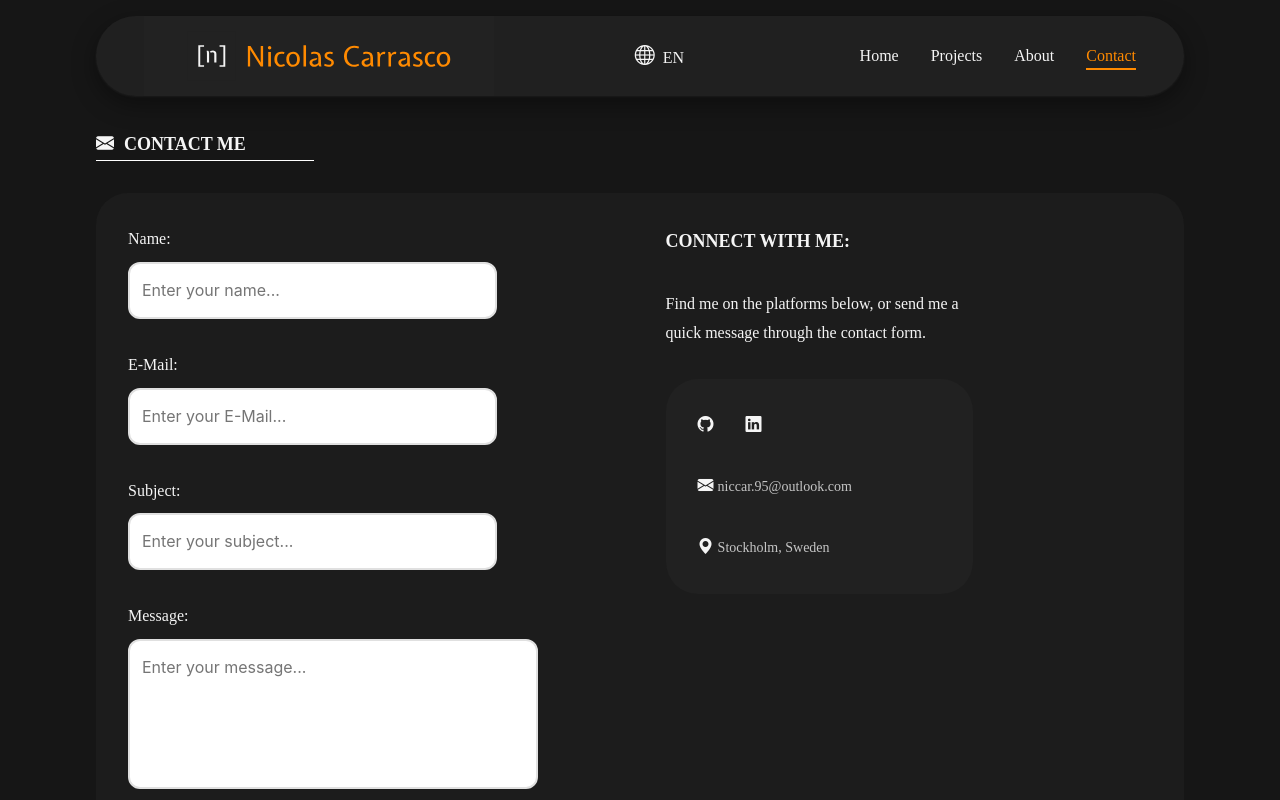
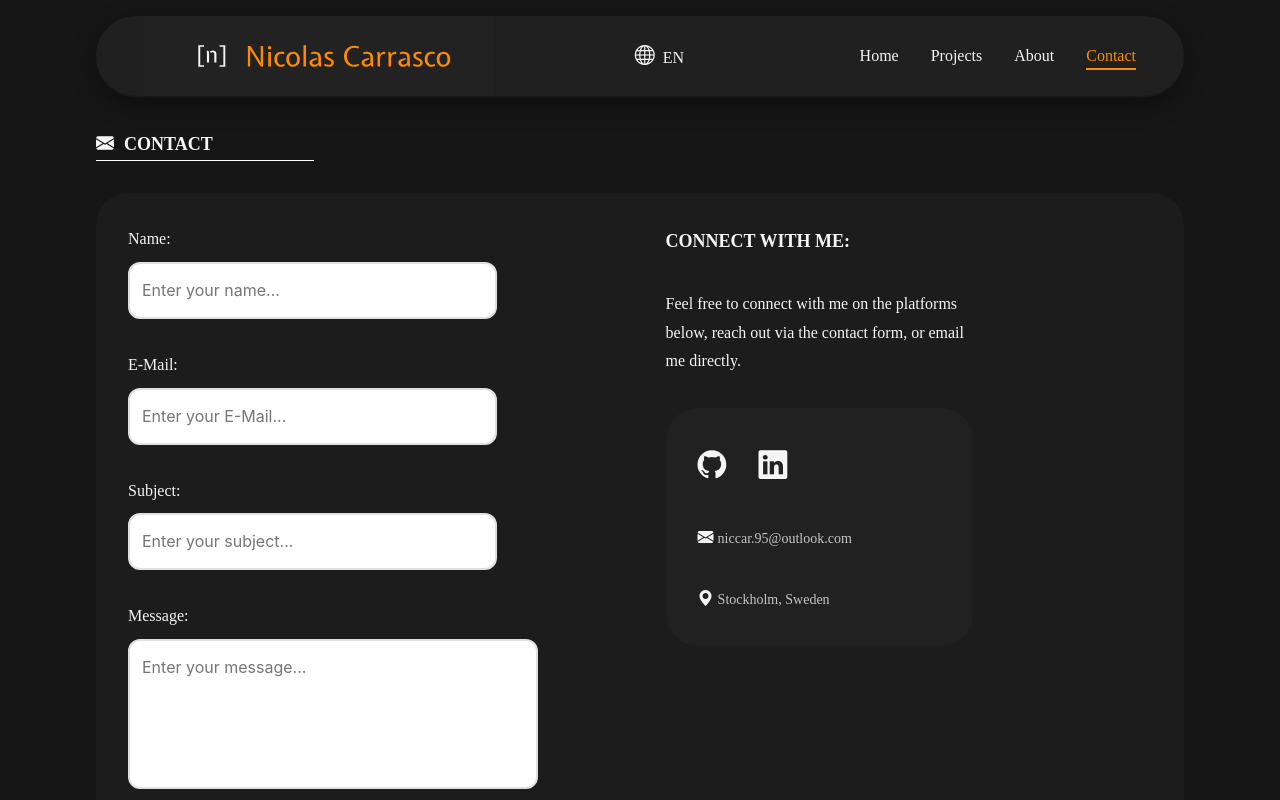
Before and after one commit to Niccar95/Portfolio-React, a React (Vite) app: page /contact in a window 1280 px wide. Shown: the top 800 px of the page. Built offline with nearby package versions, Linux system fonts and the light colour scheme; some icons are missing; a web font is replaced by a local one.

Commit message:
added translations to new contact sections

```diff
--- a/src/components/ContactForm.tsx
+++ b/src/components/ContactForm.tsx
@@ -115,31 +115,28 @@ export const ContactForm = () => {
         )}
       </form>
       <section className="socialLinks">
-        <h3 className="socialHeading">
-          {t("contact.social.title", "Connect with me:")}
-        </h3>
-        <p className="socialText">
-          Find me on the platforms below, or send me a quick message through the
-          contact form.
-        </p>
+        <h3 className="socialHeading">{t("contact.social.title")}</h3>
+        <p className="socialText">{t("contact.social.description")}</p>
         <div className="linkContainer">
           <div className="socialIconLinks">
-            <a
+            <motion.a
+              whileHover={{ scale: 1.2 }}
               href="https://github.com/Niccar95"
               target="_blank"
               rel="noopener noreferrer"
               aria-label="GitHub"
             >
               <i className="bi bi-github"></i>
-            </a>
-            <a
+            </motion.a>
+            <motion.a
+              whileHover={{ scale: 1.2 }}
               href="https://www.linkedin.com/in/nicolas-carrasco-6882402a5/"
               target="_blank"
               rel="noopener noreferrer"
               aria-label="LinkedIn"
             >
               <i className="bi bi-linkedin"></i>
-            </a>
+            </motion.a>
           </div>
           <a
             href="mailto:niccar.95@outlook.com"
@@ -157,7 +154,9 @@ export const ContactForm = () => {
             aria-label="Location"
           >
             <i className="bi bi-geo-alt-fill"></i>{" "}
-            <span className="linkText">Stockholm, Sweden</span>
+            <span className="linkText">
+              Stockholm, {t("contact.social.country")}
+            </span>
           </a>
         </div>
       </section>
--- a/src/locales/en.json
+++ b/src/locales/en.json
@@ -1,7 +1,6 @@
 {
     "home": {
       "heading": "Home",
-      "greeting": "Hello, my name is",
       "presentation": "I'm a Frontend developer that enjoys crafting intuitive and efficient user interfaces. Always exploring new technologies, I focus on creating seamless digital experiences.",
       "cv-button": "Download my CV",
       "stack-heading": "Tech Stack",
@@ -22,8 +21,7 @@
       "headings": {
         "connect": "Connect",
         "navigation": "Navigation"
-      },
-      "copyright": "© {{year}} Nicolas Carrasco"
+      }
     },
     "about": {
        "heading": "About Me",
@@ -33,7 +31,12 @@
        "paragraph3": "Recently, I’ve been expanding my knowledge in Next.js, Sanity CMS, Headless CMS solutions, and Node.js to become a more well-rounded developer. I thrive in team environments where ideas flow and collaboration leads to great solutions. Whether it’s refining UI/UX, optimizing performance, or exploring new tech, I’m always eager to learn and contribute!"
       },
       "contact": {
-        "heading": "Contact Me",
+        "heading": "Contact",
+        "social": {
+          "title": "Connect with me:",
+          "description": "Feel free to connect with me on the platforms below, reach out via the contact form, or email me directly.",
+          "country": "Sweden"
+        },
         "labels": {
           "name": "Name:",
           "email": "E-Mail:",
--- a/src/locales/sv.json
+++ b/src/locales/sv.json
@@ -35,7 +35,12 @@
       "paragraph3": "På senare tid har jag utökat mina kunskaper inom Next.js, Sanity CMS, Headless CMS-lösningar och Node.js för att bli en mer allsidig utvecklare. Jag trivs i teammiljöer där idéer flödar och samarbete leder till fantastiska lösningar. Oavsett om det handlar om att förfina UI/UX, optimera prestanda eller utforska ny teknik, är jag alltid ivrig att lära mig och bidra!"
     },
       "contact": {
-        "heading": "Kontakta Mig",
+        "heading": "Kontakt",
+        "social": {
+          "title": "Ta kontakt med mig:",
+          "description": "Du är varmt välkommen att kontakta mig via plattformarna nedan, genom kontaktformuläret eller direkt via e-post.",
+          "country": "Sverige"
+        },
         "labels": {
           "name": "Namn:",
           "email": "Mejladress:",
--- a/src/styles/_icons.scss
+++ b/src/styles/_icons.scss
@@ -6,6 +6,10 @@
 
 .bi-send, .bi-download, .bi-house-door-fill, .bi-laptop-fill, .bi-envelope-fill, .bi-file-person-fill {
    margin-right: 10px;
+}
+
+.bi-github, .bi-linkedin {
+   font-size: 1.8rem;
 }
 
 
```
